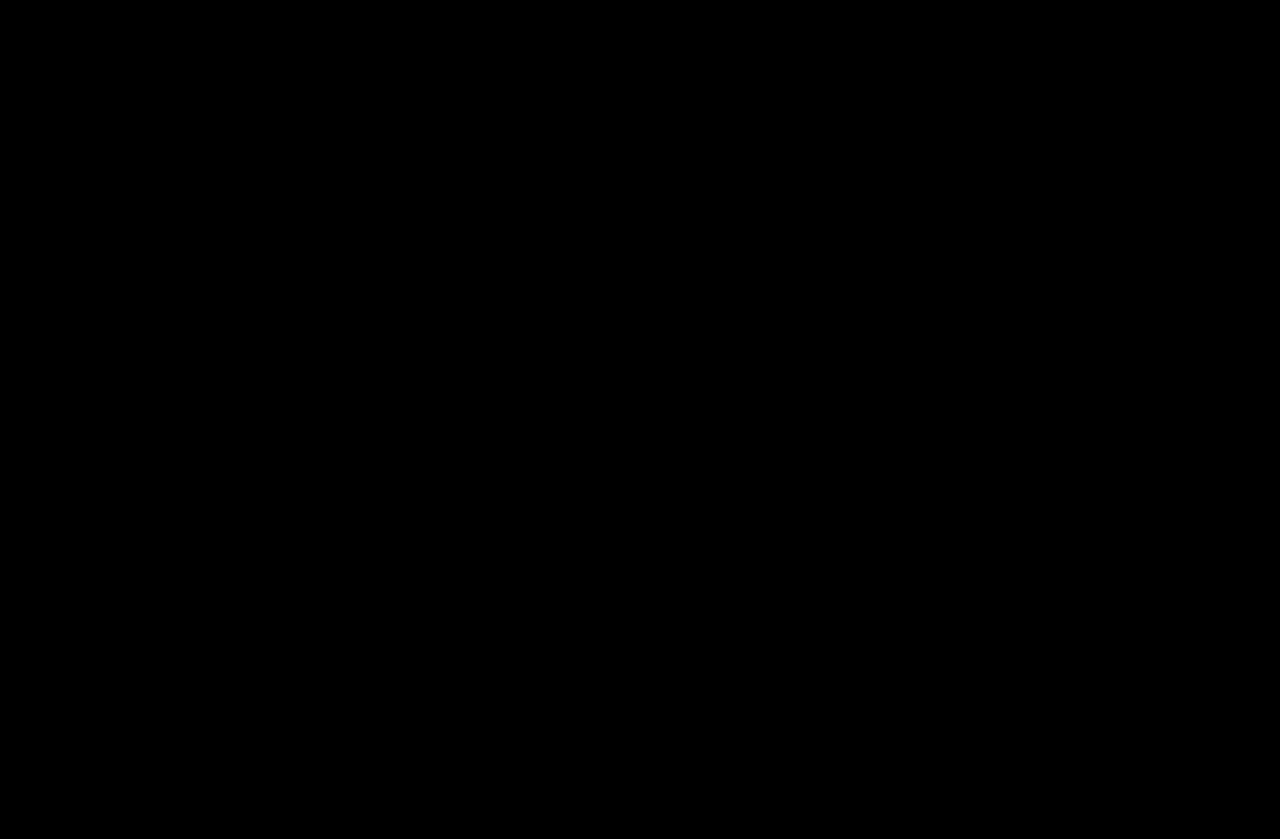
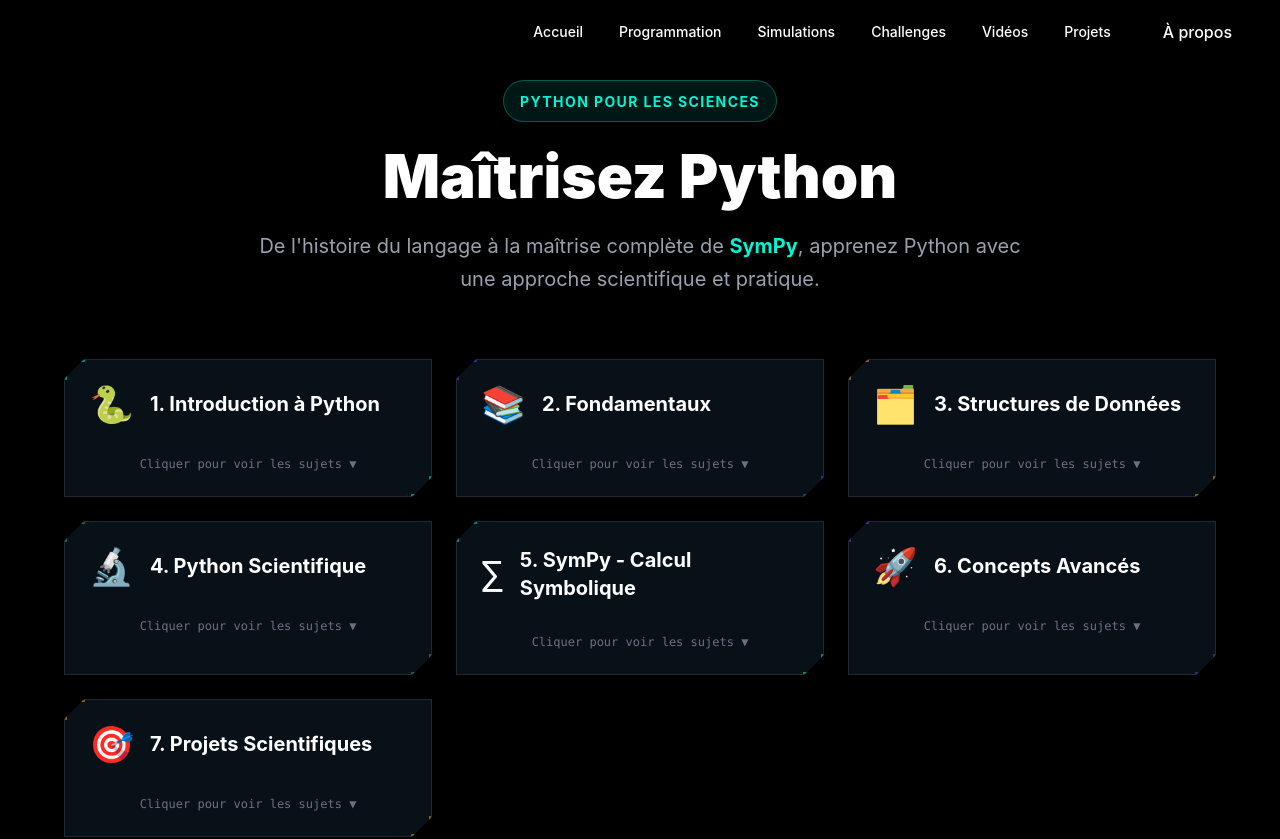
Before and after one commit to symlabsn/SymLab, a Next.js app: page /programming in a window 1280 px wide. Before the commit this address had no page. Shown: the top 839 px of the page. Built offline with nearby package versions, Linux system fonts and the light colour scheme.

Commit message:
Page Programmation : Curriculum complet Python scientifique avec focus SymPy (7 chapitres interactifs)

```diff
--- /dev/null
+++ b/src/app/programming/page.js
@@ -0,0 +1,176 @@
+'use client';
+
+import { useState } from 'react';
+import Link from 'next/link';
+
+export default function ProgrammingPage() {
+    const [selectedChapter, setSelectedChapter] = useState(null);
+
+    const curriculum = [
+        {
+            id: 'intro',
+            title: '1. Introduction à Python',
+            icon: '🐍',
+            color: '#00F5D4',
+            topics: [
+                'Histoire et philosophie de Python',
+                'Pourquoi Python pour les sciences ?',
+                'Installation et environnement de développement',
+                'Premier programme : Hello Science!'
+            ]
+        },
+        {
+            id: 'basics',
+            title: '2. Fondamentaux',
+            icon: '📚',
+            color: '#7C3AED',
+            topics: [
+                'Variables et types de données',
+                'Opérateurs arithmétiques et logiques',
+                'Structures de contrôle (if, for, while)',
+                'Fonctions et portée des variables'
+            ]
+        },
+        {
+            id: 'data-structures',
+            title: '3. Structures de Données',
+            icon: '🗂️',
+            color: '#FF9F1C',
+            topics: [
+                'Listes et tuples',
+                'Dictionnaires et ensembles',
+                'Compréhensions de listes',
+                'Manipulation de chaînes'
+            ]
+        },
+        {
+            id: 'scientific',
+            title: '4. Python Scientifique',
+            icon: '🔬',
+            color: '#10B981',
+            topics: [
+                'NumPy : Calcul numérique',
+                'Matplotlib : Visualisation de données',
+                'SciPy : Calculs scientifiques avancés',
+                'Pandas : Analyse de données'
+            ]
+        },
+        {
+            id: 'sympy',
+            title: '5. SymPy - Calcul Symbolique',
+            icon: '∑',
+            color: '#00F5D4',
+            topics: [
+                'Introduction au calcul symbolique',
+                'Algèbre : Simplification et résolution',
+                'Calcul différentiel et intégral',
+                'Équations différentielles',
+                'Algèbre linéaire symbolique',
+                'Applications en physique et ingénierie'
+            ]
+        },
+        {
+            id: 'advanced',
+            title: '6. Concepts Avancés',
+            icon: '🚀',
+            color: '#7C3AED',
+            topics: [
+                'Programmation orientée objet',
+                'Gestion des fichiers et données',
+                'Modules et packages',
+                'Bonnes pratiques et debugging'
+            ]
+        },
+        {
+            id: 'projects',
+            title: '7. Projets Scientifiques',
+            icon: '🎯',
+            color: '#FF9F1C',
+            topics: [
+                'Simulation de mouvement projectile',
+                'Analyse de données expérimentales',
+                'Modélisation mathématique',
+                'Visualisation scientifique avancée'
+            ]
+        }
+    ];
+
+    return (
+        <main className="min-h-screen py-20 px-4 bg-black">
+            {/* Header */}
+            <section className="max-w-6xl mx-auto mb-16 text-center">
+                <div className="inline-block px-4 py-2 rounded-full bg-[#00F5D4]/10 border border-[#00F5D4]/30 mb-6">
+                    <span className="text-[#00F5D4] text-sm font-bold tracking-widest">PYTHON POUR LES SCIENCES</span>
+                </div>
+
+                <h1 className="text-4xl md:text-6xl font-black text-white mb-6">
+                    Maîtrisez Python
+                </h1>
+
+                <p className="text-xl text-gray-400 max-w-3xl mx-auto leading-relaxed">
+                    De l'histoire du langage à la maîtrise complète de <span className="text-[#00F5D4] font-bold">SymPy</span>,
+                    apprenez Python avec une approche scientifique et pratique.
+                </p>
+            </section>
+
+            {/* Curriculum Grid */}
+            <section className="max-w-6xl mx-auto">
+                <div className="grid grid-cols-1 md:grid-cols-2 lg:grid-cols-3 gap-6">
+                    {curriculum.map((chapter) => (
+                        <div
+                            key={chapter.id}
+                            className="sci-card group p-6 cursor-pointer transition-all duration-300 hover:scale-105"
+                            style={{
+                                '--accent-color': chapter.color,
+                                '--glow-color': `${chapter.color}40`
+                            }}
+                            onClick={() => setSelectedChapter(chapter.id === selectedChapter ? null : chapter.id)}
+                        >
+                            {/* Chapter Header */}
+                            <div className="flex items-center gap-4 mb-4">
+                                <div className="text-4xl">{chapter.icon}</div>
+                                <h3 className="text-xl font-bold text-white flex-1">{chapter.title}</h3>
+                            </div>
+
+                            {/* Topics List */}
+                            <div className={`overflow-hidden transition-all duration-300 ${selectedChapter === chapter.id ? 'max-h-96' : 'max-h-0'}`}>
+                                <ul className="space-y-2 mt-4 pt-4 border-t border-white/10">
+                                    {chapter.topics.map((topic, idx) => (
+                                        <li key={idx} className="text-gray-400 text-sm flex items-start gap-2">
+                                            <span className="text-[#00F5D4] mt-1">▸</span>
+                                            <span>{topic}</span>
+                                        </li>
+                                    ))}
+                                </ul>
+                            </div>
+
+                            {/* Expand Indicator */}
+                            {selectedChapter !== chapter.id && (
+                                <div className="mt-4 text-center text-xs text-gray-500 font-mono">
+                                    Cliquer pour voir les sujets ▼
+                                </div>
+                            )}
+                        </div>
+                    ))}
+                </div>
+            </section>
+
+            {/* CTA Section */}
+            <section className="max-w-4xl mx-auto mt-20 text-center">
+                <div className="sci-card p-8" style={{ '--accent-color': '#00F5D4' }}>
+                    <h2 className="text-2xl font-bold text-white mb-4">Prêt à commencer ?</h2>
+                    <p className="text-gray-400 mb-6">
+                        Lancez votre premier notebook Python et commencez votre voyage dans la programmation scientifique.
+                    </p>
+                    <Link
+                        href="/code"
+                        className="inline-block px-8 py-3 rounded-lg font-bold text-black transition-all duration-300 hover:scale-105"
+                        style={{ background: 'linear-gradient(90deg, #00F5D4, #7C3AED)' }}
+                    >
+                        Ouvrir l'Éditeur Python
+                    </Link>
+                </div>
+            </section>
+        </main>
+    );
+}
```
